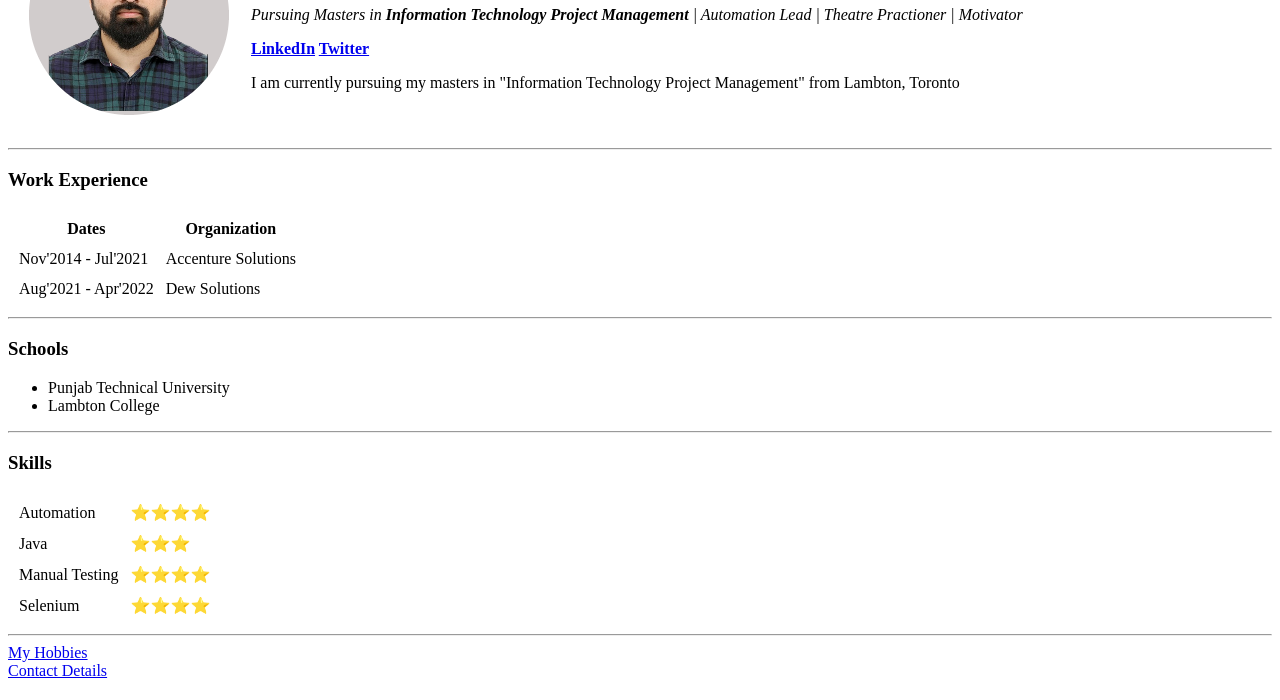
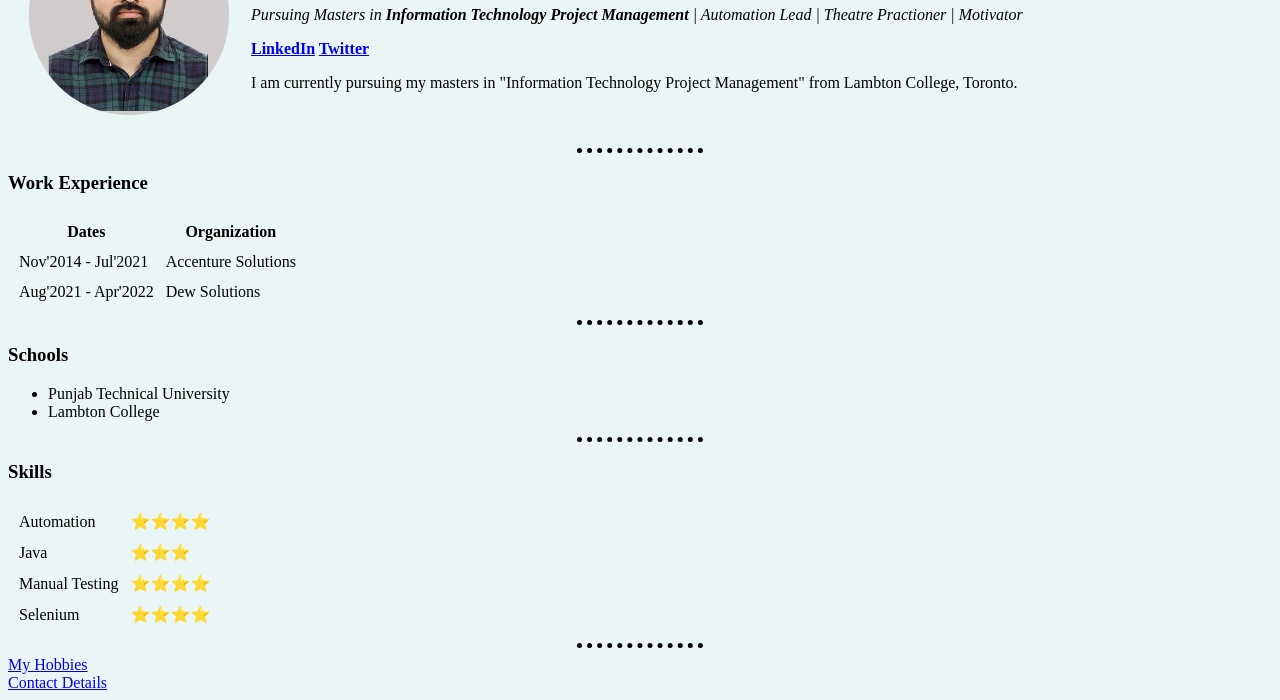
Before and after one commit to Akmaxhub/IntroWebsite, a plain HTML site: page index.html in a window 1280 px wide. Shown: the part 114-814 px from the top of the page. Drawn offline with Linux system fonts and the light colour scheme.

Commit message:
Added css changes for background

```diff
--- a/index.html
+++ b/index.html
@@ -4,6 +4,19 @@
 <head>
   <meta charset="utf-8">
   <title>Ankur's Personal Site</title>
+
+  <style>
+    body{
+      background-color: #EAF6F6;
+    }
+    hr{
+      border-style: none;
+      border-top-style: dotted;
+      border-color: greey;
+      border-width: 5px;
+      width: 10%;
+    }
+  </style>
 </head>
 
 <body>
@@ -15,7 +28,7 @@
         <p><em> Pursuing Masters in <strong>Information Technology Project Management</strong> | Automation Lead | Theatre Practioner | Motivator </em> </p>
         <p><strong><a href="https://www.linkedin.com/in/ankur-kumar-pm/">LinkedIn</a>
           </strong><strong><a href="https://twitter.com/Ankurkrtweets">Twitter</a></strong></p>
-        <p>I am currently pursuing my masters in "Information Technology Project Management" from Lambton, Toronto</p>
+        <p>I am currently pursuing my masters in "Information Technology Project Management" from Lambton College, Toronto. </p>
       </td>
     </tr>
   </table>
```
